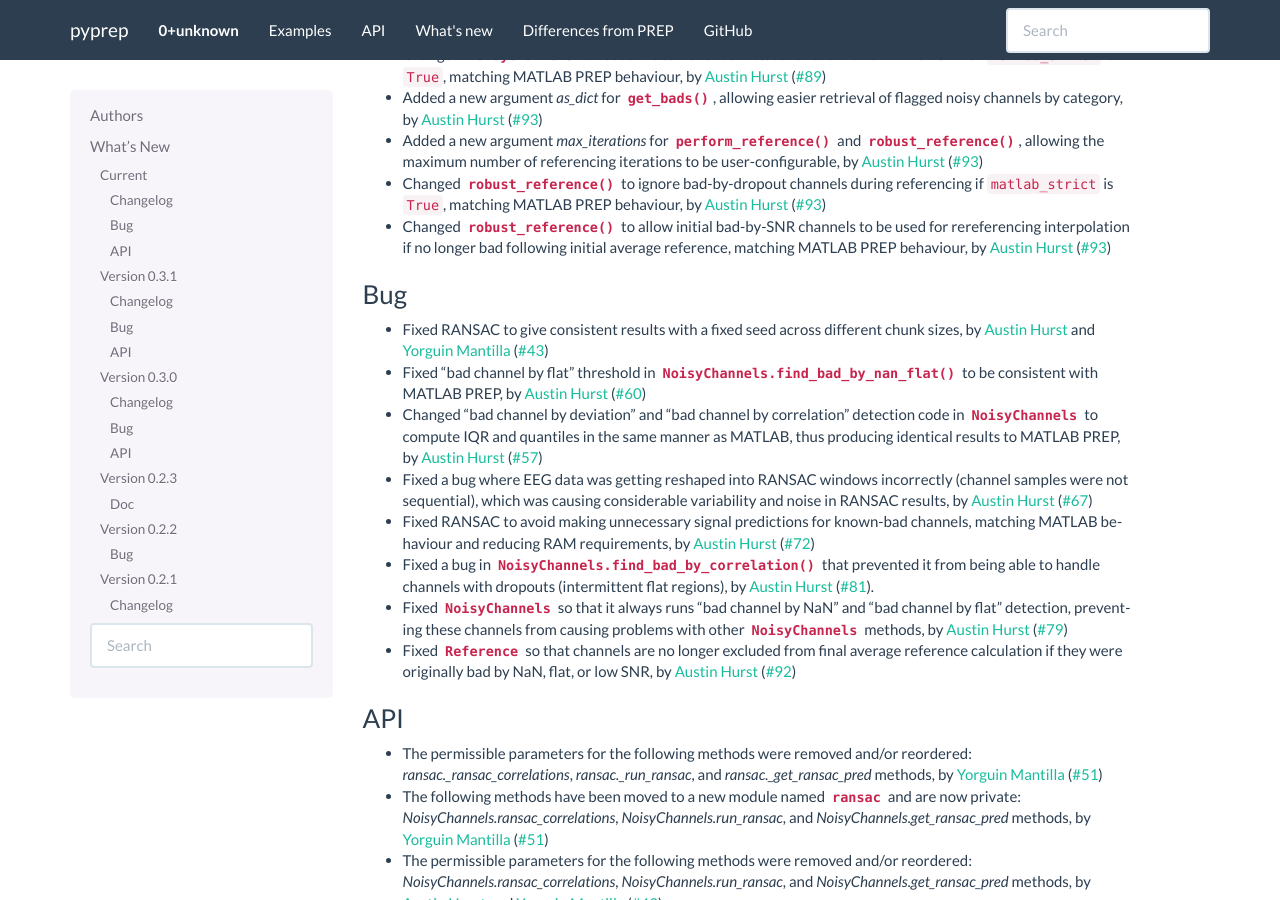
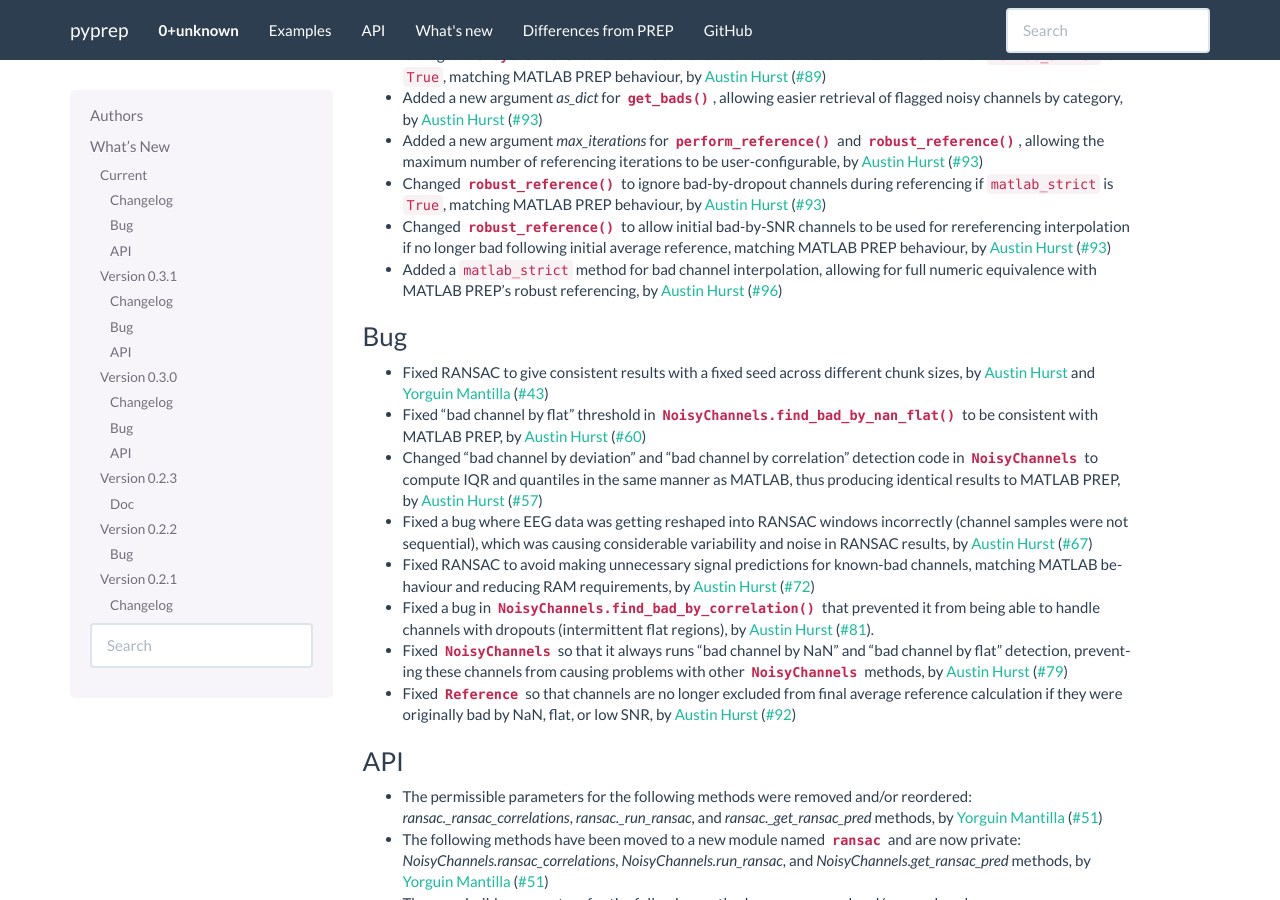
Before and after one commit to sappelhoff/pyprep, a Sphinx documentation site: the page built from docs/whats_new.rst, in a window 1280 px wide and 900 px high, scrolled down 1390 px. Built offline with Sphinx 7.4.7, drawn with Linux system fonts in a browser that asks for light colours.

Commit message:
Update whats_new.rst

```diff
--- a/docs/whats_new.rst
+++ b/docs/whats_new.rst
@@ -51,6 +51,7 @@ Changelog
 - Added a new argument `max_iterations` for :meth:`~pyprep.Reference.perform_reference` and :meth:`~pyprep.Reference.robust_reference`, allowing the maximum number of referencing iterations to be user-configurable, by `Austin Hurst`_ (:gh:`93`)
 - Changed :meth:`~pyprep.Reference.robust_reference` to ignore bad-by-dropout channels during referencing if ``matlab_strict`` is ``True``, matching MATLAB PREP behaviour, by `Austin Hurst`_ (:gh:`93`)
 - Changed :meth:`~pyprep.Reference.robust_reference` to allow initial bad-by-SNR channels to be used for rereferencing interpolation if no longer bad following initial average reference, matching MATLAB PREP behaviour, by `Austin Hurst`_ (:gh:`93`)
+- Added a ``matlab_strict`` method for bad channel interpolation, allowing for full numeric equivalence with MATLAB PREP's robust referencing, by `Austin Hurst`_ (:gh:`96`)
 
 .. _matprep_artifacts: https://github.com/a-hurst/matprep_artifacts
 
```
